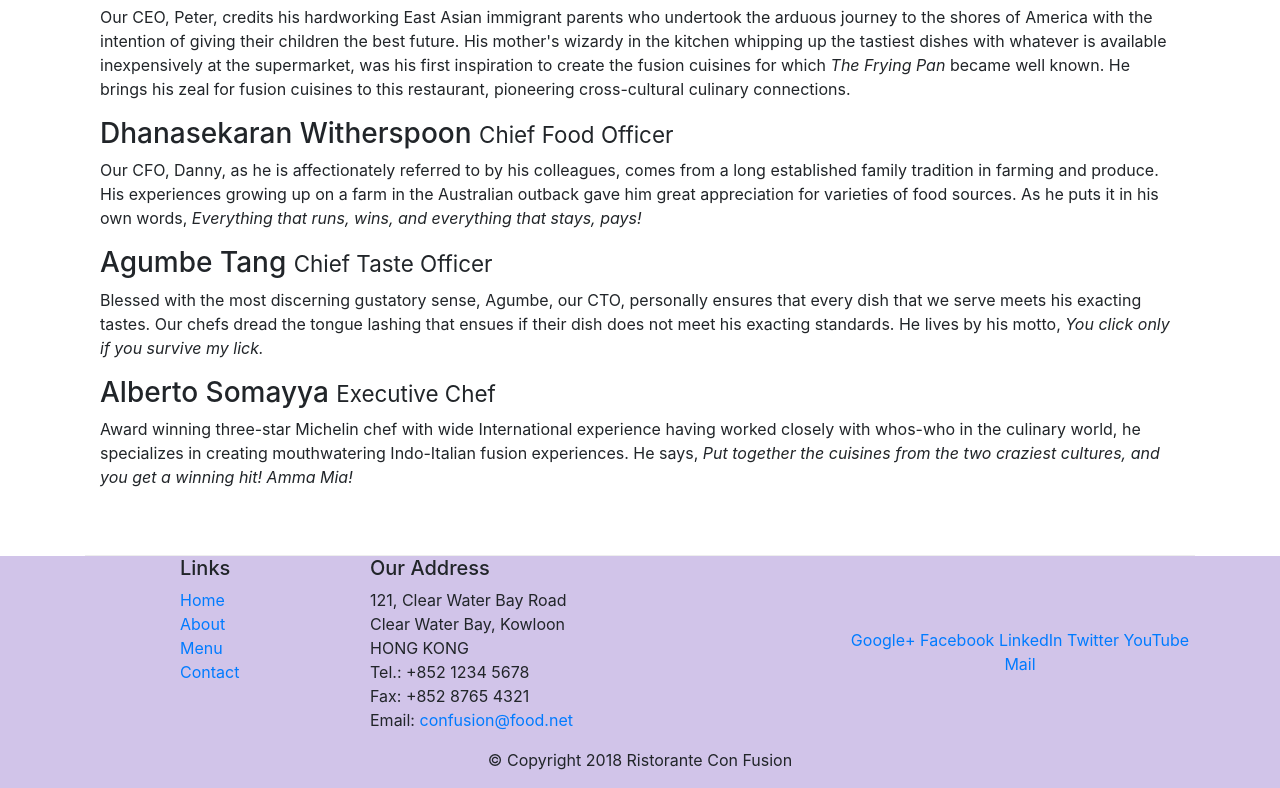
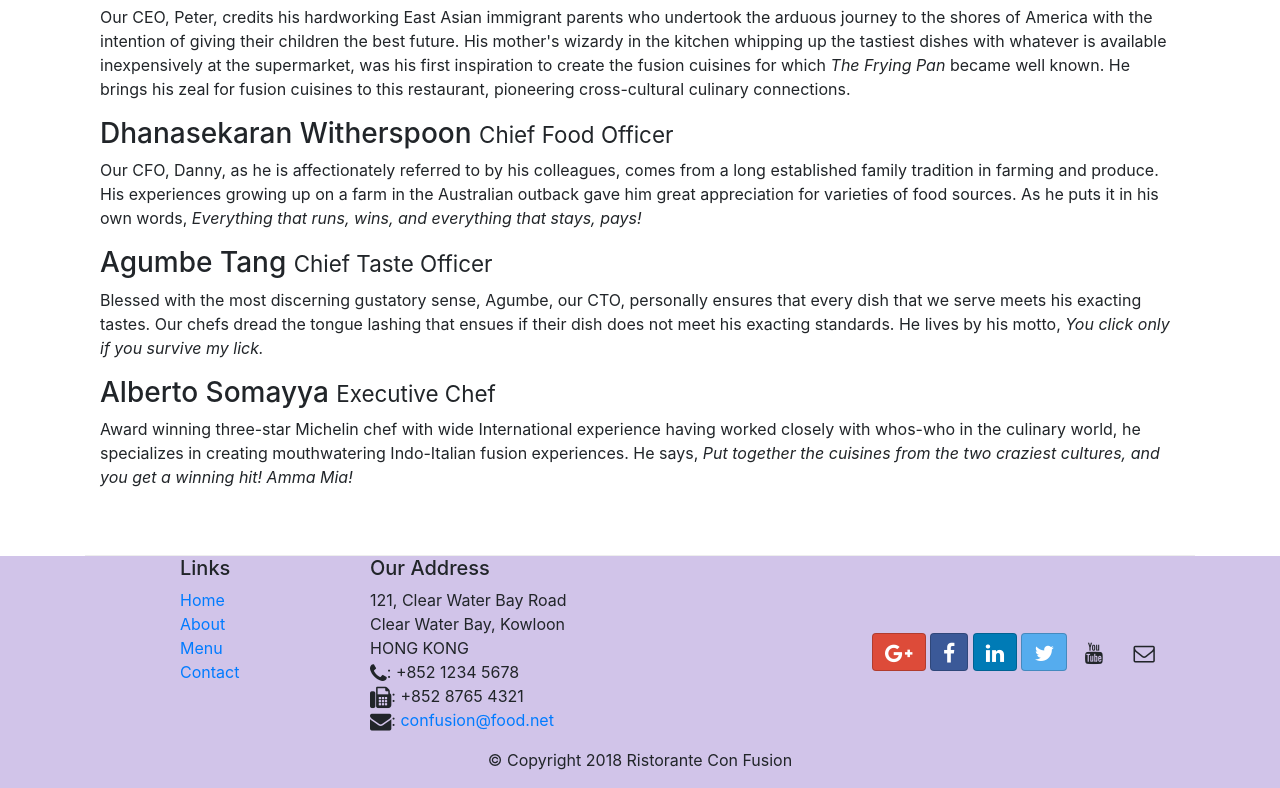
Before and after one commit to pierrettemugisha/Coursera, a website: page Bootstrap4/conFusion/aboutus.html in a window 1280 px wide. Shown: the part 998-1786 px from the top of the page. Drawn offline with nearby package versions, Linux system fonts and the light colour scheme.

Commit message:
Icon fonts

```diff
--- a/Bootstrap4/conFusion/aboutus.html
+++ b/Bootstrap4/conFusion/aboutus.html
@@ -10,6 +10,8 @@
 
     <title>Ristorante Con Fusion: About Us</title>
     <link rel="stylesheet" href="node_modules/bootstrap/dist/css/bootstrap.min.css">
+    <link rel="stylesheet" href="node_modules/font-awesome/css/font-awesome.min.css">
+    <link rel="stylesheet" href="node_modules/bootstrap-social/bootstrap-social.css">
     <link rel="stylesheet" href="css/styles.css">
 
 </head>
@@ -23,10 +25,10 @@
             <a class="navbar-brand mr-auto" href="./index.html">Restorante Con Fudion</a>
             <div class="collapse navbar-collapse" id="Navbar">
                 <ul class="navbar-nav mr-auto">
-                    <li class="nav-item"><a class="nav-link" href="./index.html">Home</a></li>
-                    <li class="nav-item active"><a class="nav-link" href="#">About</a></li>
-                    <li class="nav-item"><a class="nav-link" href="#">Menu</a></li>
-                    <li class="nav-item"><a class="nav-link" href="#">Contact</a></li>
+                    <li class="nav-item"><a class="nav-link" href="./index.html"><span class="fa fa-home fa-lg"></span> Home</a></li>
+                    <li class="nav-item active"><a class="nav-link" href="#"><span class="fa fa-info fa-lg"></span> About</a></li>
+                    <li class="nav-item"><a class="nav-link" href="#"><span class="fa fa-list fa-lg"></span> Menu</a></li>
+                    <li class="nav-item"><a class="nav-link" href="#"><span class="fa fa-address-card fa-lg"></span> Contact</a></li>
                 </ul>
             </div>
         </div>
@@ -122,19 +124,19 @@
                         121, Clear Water Bay Road<br>
                         Clear Water Bay, Kowloon<br>
                         HONG KONG<br>
-                        Tel.: +852 1234 5678<br>
-                        Fax: +852 8765 4321<br>
-                        Email: <a href="mailto:confusion@food.net">confusion@food.net</a>
+                        <i class="fa fa-phone fa-lg"></i>: +852 1234 5678<br>
+                        <i class="fa fa-fax fa-lg"></i>: +852 8765 4321<br>
+                        <i class="fa fa-envelope fa-lg"></i>: <a href="mailto:confusion@food.net">confusion@food.net</a>
                     </address>
                 </div>
                 <div class="col-12 col-sm-4 align-self-center">
                     <div class="text-center">
-                        <a href="http://google.com/+">Google+</a>
-                        <a href="http://www.facebook.com/profile.php?id=">Facebook</a>
-                        <a href="http://www.linkedin.com/in/">LinkedIn</a>
-                        <a href="http://twitter.com/">Twitter</a>
-                        <a href="http://youtube.com/">YouTube</a>
-                        <a href="mailto:">Mail</a>
+                        <a class="btn btn-socail-icon btn-google" href="http://google.com/+"><i class="fa fa-google-plus fa-lg"></i></a>
+                        <a class="btn btn-socail-icon btn-facebook" href="http://www.facebook.com/profile.php?id="><i class="fa fa-facebook fa-lg"></i></a>
+                        <a class="btn btn-socail-icon btn-linkedin" href="http://www.linkedin.com/in/"><i class="fa fa-linkedin fa-lg"></i></a>
+                        <a class="btn btn-socail-icon btn-twitter" href="http://twitter.com/"><i class="fa fa-twitter fa-lg"></i></a>
+                        <a class="btn btn-socail-icon btn-youtube" href="http://youtube.com/"><i class="fa fa-youtube fa-lg"></i></a>
+                        <a class="btn btn-socail-icon" href="mailto:"><i class="fa fa-envelope-o fa-lg"></i></a>
                     </div>
                 </div>
             </div>
--- a/Bootstrap4/conFusion/package.json
+++ b/Bootstrap4/conFusion/package.json
@@ -15,6 +15,8 @@
   },
   "dependencies": {
     "bootstrap": "^4.5.0",
+    "bootstrap-social": "^5.1.1",
+    "font-awesome": "^4.7.0",
     "jquery": "^3.5.1",
     "popper.js": "^1.16.1"
   }
```
Also changed, not shown: Bootstrap4/conFusion/index.html (+16 -13 lines).
